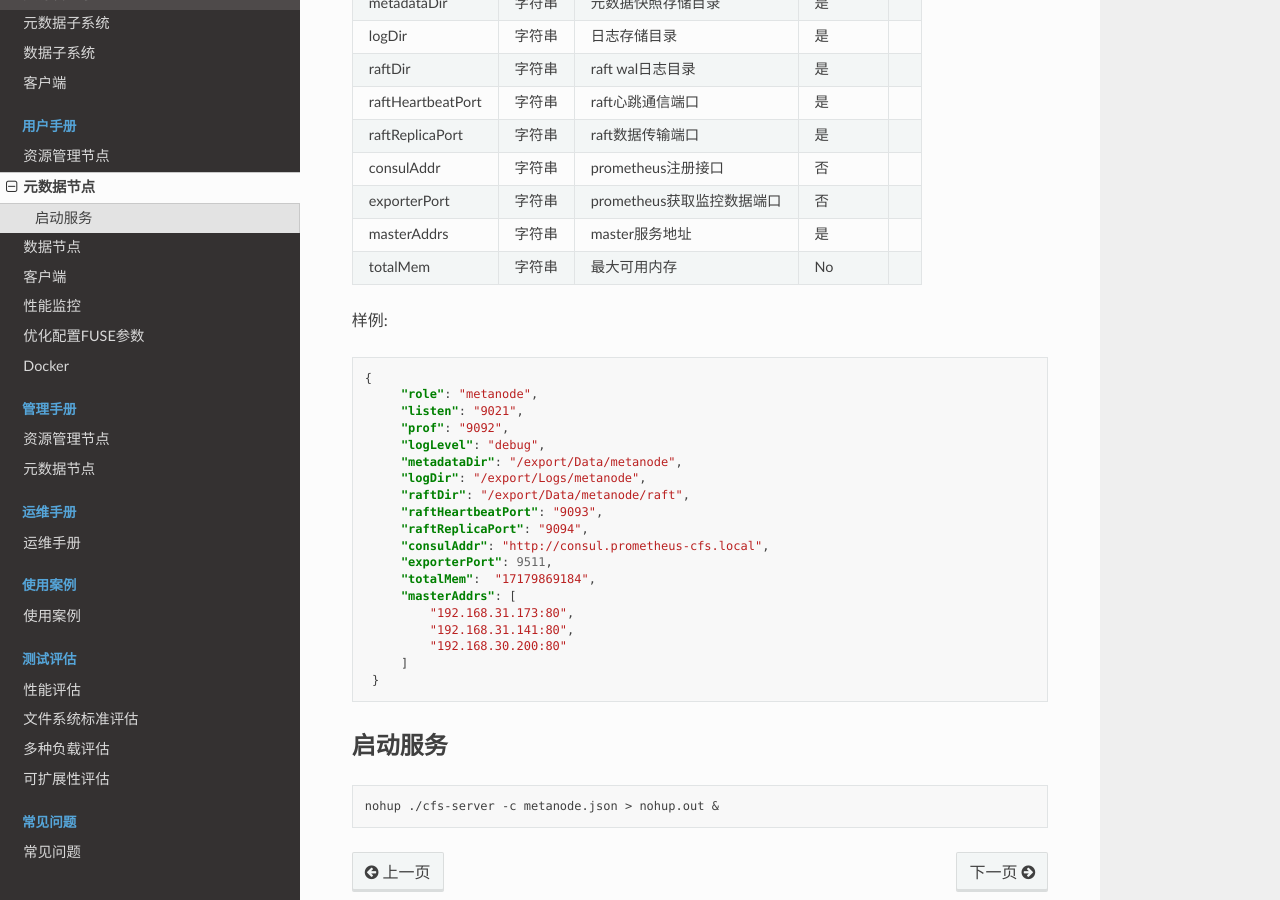
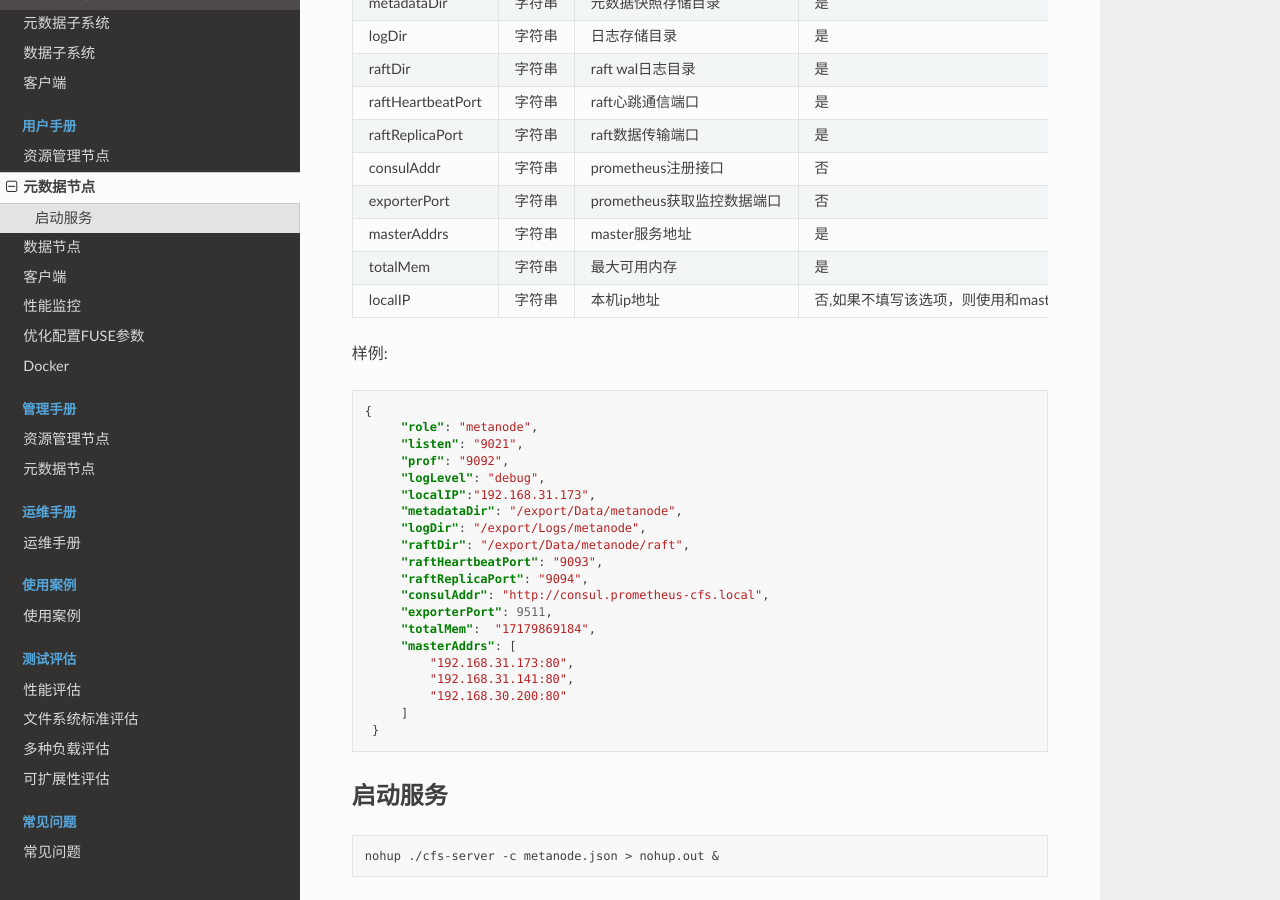
Before and after one commit to cubefs/docs-zh, a Sphinx documentation site: the page built from docs/source/user-guide/metanode.rst, in a window 1280 px wide and 900 px high, scrolled down 484 px. Built offline with Sphinx 7.4.7 and the Read the Docs theme 2.0.0, drawn with Linux system fonts in a browser that asks for light colours.

```diff
--- a/docs/source/quick-start-guide.rst
+++ b/docs/source/quick-start-guide.rst
@@ -43,7 +43,8 @@
      "storeDir":"/export/Data/master/rocksdbstore",
      "consulAddr": "http://consul.prometheus-cfs.local",
      "exporterPort": 9510,
-     "clusterName":"cfs"
+     "clusterName":"cfs",
+     "metaNodeReservedMem": "134217728"
    }
 
 
--- a/docs/source/user-guide/datanode.rst
+++ b/docs/source/user-guide/datanode.rst
@@ -29,6 +29,7 @@
    "consulAddr", "string", "监控系统的地址", "否"
    "exporterPort", "string", "监控系统的端口", "否"
    "masterAddr", "string slice", "集群管理器的地址", "是"
+   "localIP","字符串","本机ip地址","否,如果不填写该选项，则使用和master通信的ip地址"
    "rack", "string", "机架号", "否"
    "disks", "string slice", "
    | 格式：*磁盘挂载路径:预留空间*
@@ -43,6 +44,7 @@
        "role": "datanode",
        "port": "6000",
        "prof": "6001",
+       "localIP":"192.168.31.174",
        "logDir": "/export/Logs/datanode",
        "logLevel": "info",
        "raftHeartbeat": "9095",
--- a/docs/source/user-guide/master.rst
+++ b/docs/source/user-guide/master.rst
@@ -33,6 +33,7 @@ ChubaoFS 使用 **JSON** 作为配置文件的格式.
    "clusterName", "字符串", "集群名字", "是"
    "exporterPort", "整型", "The prometheus exporter port", "否"
    "consulAddr", "字符串", "consul注册地址，供prometheus exporter使用", "否"
+   "metaNodeReservedMem","字符串","如果metanode的内存小于这个值，metanode被置为只读状态“
 
 
 
--- a/docs/source/user-guide/metanode.rst
+++ b/docs/source/user-guide/metanode.rst
@@ -20,7 +20,8 @@
    "consulAddr", "字符串", "prometheus注册接口", "否"
    "exporterPort", "字符串", "prometheus获取监控数据端口", "否"
    "masterAddrs", "字符串", "master服务地址", "是"
-   "totalMem","字符串","最大可用内存","No",
+   "totalMem","字符串","最大可用内存","是",
+   "localIP","字符串","本机ip地址","否,如果不填写该选项，则使用和master通信的ip地址"
 
 
 
@@ -34,6 +35,7 @@
         "listen": "9021",
         "prof": "9092",
         "logLevel": "debug",
+        "localIP":"192.168.31.173",
         "metadataDir": "/export/Data/metanode",
         "logDir": "/export/Logs/metanode",
         "raftDir": "/export/Data/metanode/raft",
```
Also changed, not shown: other parts of docs/source/user-guide/master.rst (+2 -1 lines).
